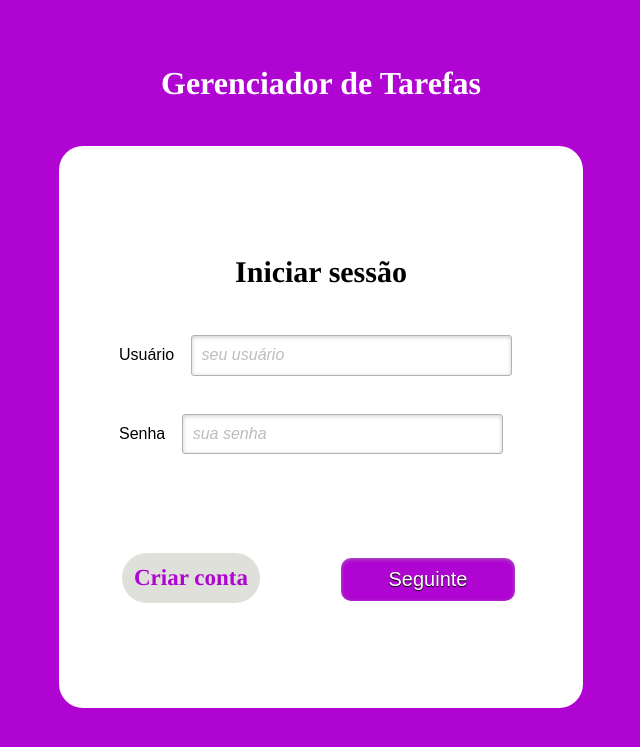
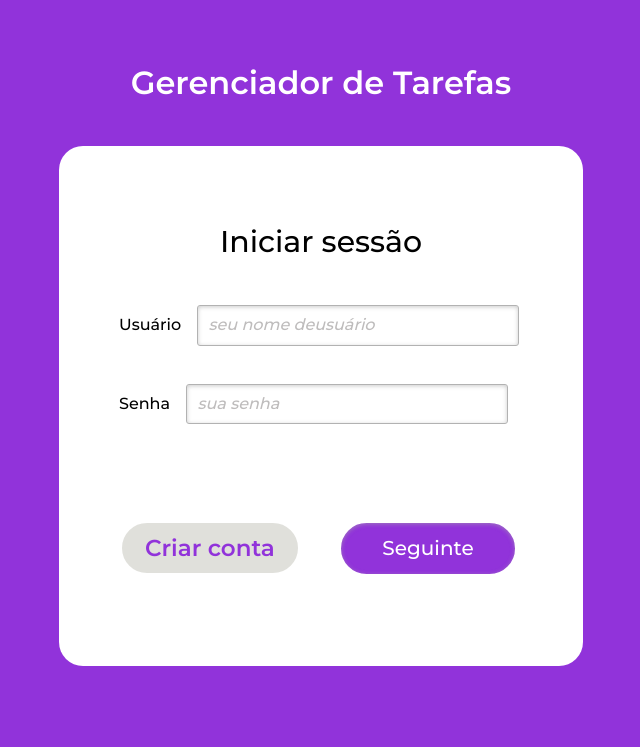
Before and after one commit to pedrojoaovr/gerenciador-tarefas-python, a Flask app: page /login in a window 1280 px wide. Shown: the top 747 px of the page, without its empty margins (319-959 px from the left). Run offline with Flask 3, Linux system fonts and the light colour scheme.

Commit message:
Modifiquei o CSS do Login e do Cadastro

```diff
--- a/app/static/login.css
+++ b/app/static/login.css
@@ -1,25 +1,40 @@
 body{
 
-    background: rgb(176, 4, 211);
+  background: rgba(145, 51, 218, 1);
   margin: 0px;
-    font-family: times;
+  font-family: 'Montserrat', sans-serif; /* Aplica a fonte Montserrat */
+
 
 }
  /*palavras: gerenciador de tarefas*/
 h1{
 color: white;
 padding:  30px 0px;
-  font-family: times;
+font-family: 'Montserrat', sans-serif; /* Aplica a fonte Montserrat */
+font-weight: 600; /* Peso da fonte */
 text-align: center;
 padding-bottom: 10px;
 padding-top: 10px;
+}
+
+
+.content{
+background-color: #fff;
+border-radius: 24px;
+width: 500px;
+min-height: 500px;
+padding-top: 20px;
+padding-bottom: 0px;
+margin: 0px auto;
+position: relative;
 }
 
 /* palavras:iniciar sessao*/
 h2{
 color: black;
 padding:  20px 0px;
-  font-family: times;
+font-family: 'Montserrat', sans-serif; /* Aplica a fonte Montserrat */
+font-weight: 500; /* Peso da fonte */
 font-size: 30px;
 text-align: center;
 padding-bottom: 20px;
@@ -29,42 +44,26 @@ h2{
 /*botao criar conta*/
 a{
   font-size: 23px;
-    font-family: times;
+  font-family: 'Montserrat', sans-serif; /* Aplica a fonte Montserrat */
+  font-weight: 500; /* Peso da fonte */
   color: white;
   text-align: left;
   text-decoration: none;
 }
+
+a.links{
+display: none;
+}
+
 
 /* email senha segunte*/
 *, *:before, *:after {
   margin:0;
   margin-top: 10px;
   padding:12px;
-    font-family: Arial,sans-serif;
+  font-family: 'Montserrat', sans-serif; /* Aplica a fonte Montserrat */
+  font-weight: 500; /* Peso da fonte */
 }
-
-
-  a{
-    text-decoration: none;
-  }
-
-
-  a.links{
-    display: none;
-  }
-
-
-  .content{
-    background-color: #fff;
-    border-radius: 24px;
-    width: 500px;
-    min-height: 500px;
-    padding-top: 50px;
-    margin: 0px auto;
-    position: relative;
-  }
-
-
 
 p{
   margin-bottom:10px;
@@ -111,39 +110,44 @@ a{
 input[type="submit"]{
   width: 50%;
   cursor: pointer;
-    background:  rgb(176, 4, 211);
+  background:  rgba(145, 51, 218, 1);
   color: #fff;
   font-size: 20px;
   border: 20px solid #fff;
   margin-bottom: 10px;
   float:right;
-    margin-top: 50px;
-    border-radius: 30px;
-    text-shadow: 0 1px 1px #000000;
+  margin-top: 45px;
+  padding-top: 14px;
+  padding-bottom: 14px;
+  border-radius: 50px;
   transition: all 0.2s linear;
 }
 
 
 input[type="submit"]:hover{
-    background: rgb(202, 107, 221);
+  background: rgba(108, 26, 172, 1);
 }
 
 /* Botão criar conta*/
 .link a{
-    font-weight: bold;
+  font-weight: 600;
   background: #e0e0db;
-    color: rgb(176, 4, 211);
+  color: rgba(145, 51, 218, 1);
   float:left;
+  padding-right: 23px;
+  padding-left: 23px;
+  padding-top: 12px;
+  padding-bottom: 12px;
   margin-left: 10px;
   margin-top: 6%;
   border: 5px solid white;
-    border-radius: 30px;
+  border-radius: 50px;
   transition: all 0.4s  linear;
 }
 
 .link a:hover{
-    color: rgb(202, 107, 221);
-    background: #f7f7f7;
+  color: rgba(108, 26, 172, 1);
+  background: #d9d8d8;
 }
 
 
--- a/app/templates/login.html
+++ b/app/templates/login.html
@@ -1,5 +1,5 @@
 <!DOCTYPE html>
-<html lang="en">
+<html lang="pt-BR">
 <head>
     <meta charset="UTF-8">
     <meta http-equiv="X-UA-Compatible" content="IE=edge">
@@ -7,6 +7,7 @@
     <title>Login - Gerenciador de Tarefas</title>
     <link rel="stylesheet" type="text/css" href="{{ url_for('static', filename='login.css') }}">
     <link rel="stylesheet" type="text/css" href="{{ url_for('static', filename='normalize.css') }}">
+    <link href="https://fonts.googleapis.com/css2?family=Montserrat:wght@400;500;600;700&display=swap" rel="stylesheet">
 </head>
 <body>
 
@@ -22,7 +23,7 @@
                 <h2>Iniciar sessão</h2>
                 <p>
                     <label for="username">Usuário</label>
-                    <input id="username" name="username" required="required" type="text" placeholder="seu usuário"/>
+                    <input id="username" name="username" required="required" type="text" placeholder="seu nome deusuário"/>
                 </p>
 
                 <p>
--- a/app/templates/register.html
+++ b/app/templates/register.html
@@ -8,6 +8,7 @@
     <title>Cadastro - Gerenciador de Tarefas</title>
     <link rel="stylesheet" type="text/css" href="{{ url_for('static', filename='cadastro.css') }}">
     <link rel="stylesheet" type="text/css" href="{{ url_for('static', filename='normalize.css') }}">
+    <link href="https://fonts.googleapis.com/css2?family=Montserrat:wght@400;500;600;700&display=swap" rel="stylesheet">
 </head>
 
 <body>
```
Also changed, not shown: app/static/cadastro.css (+45 -45 lines), app/static/style.css (+25 -25 lines), app/templates/task_calendar.html (+32 -17 lines), instance/task.db. Lines whose indentation alone changed are shown as unchanged.
